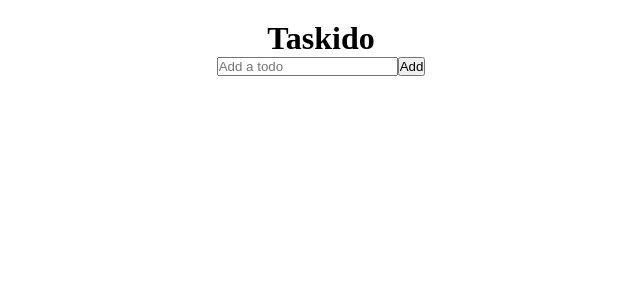
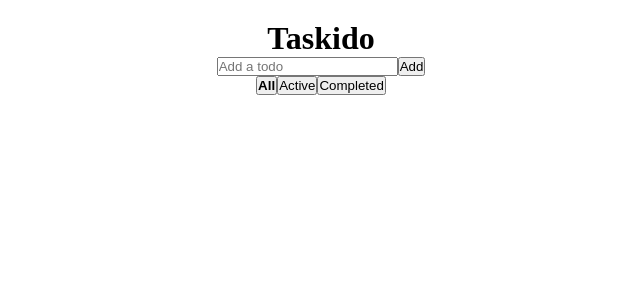
Before and after one commit to Wilfried-O/taskido, a React (Create React App) app: page / in a window 1280 px wide. Shown: the top 300 px of the page, without its empty margins (319-959 px from the left). Built offline with nearby package versions, Linux system fonts and the light colour scheme.

Commit message:
Add filter buttons
to toggle between *all*, *active*, and *completed* todos

```diff
--- a/src/App.jsx
+++ b/src/App.jsx
@@ -1,10 +1,12 @@
 import { useState } from 'react';
 import './App.css';
+import Filter from './components/Filter';
 import TodoForm from './components/TodoForm';
 import TodoList from './components/TodoList';
 
 function App() {
     const [todos, setTodos] = useState([]);
+    const [filter, setFilter] = useState('all');
 
     const addTodo = (todo) => {
         setTodos([...todos, todo]);
@@ -19,15 +21,23 @@ function App() {
     };
 
     const deleteTodo = (id) => {
-        setTodos(todos.filter((todo) => todo.id !== id));
+        setTodos(todos.filter( todo => todo.id !== id ));
     };
+
+    const filteredTodos = todos.filter( todo => {
+        if (filter === 'active') return !todo.completed;
+        if (filter === 'completed') return todo.completed;
+        return true;
+    });
 
     return (
         <div className="app-container">
             <h1>Taskido</h1>
             <TodoForm addTodo={addTodo} />
+            <Filter filter={filter} setFilter={setFilter} />
             <TodoList
-                todos={todos} toggleTodo={toggleTodo} deleteTodo={deleteTodo}
+                todos={filteredTodos}
+                toggleTodo={toggleTodo} deleteTodo={deleteTodo}
             />
         </div>
     );
--- /dev/null
+++ b/src/components/Filter.jsx
@@ -0,0 +1,26 @@
+function Filter({ filter, setFilter}) {
+    return (
+        <div>
+            <button
+                onClick={() => setFilter('all')}
+                style={{ fontWeight: filter === 'all' ? 'bold' : 'normal' }}
+            >
+                All
+            </button>
+            <button
+                onClick={() => setFilter('active')}
+                style={{ fontWeight: filter === 'active' ? 'bold' : 'normal' }}
+            >
+                Active
+            </button>
+            <button
+                onClick={() => setFilter('completed')}
+                style={{ fontWeight: filter === 'completed' ? 'bold' : 'normal' }}
+            >
+                Completed
+            </button>
+        </div>
+    );
+}
+
+export default Filter;
```
